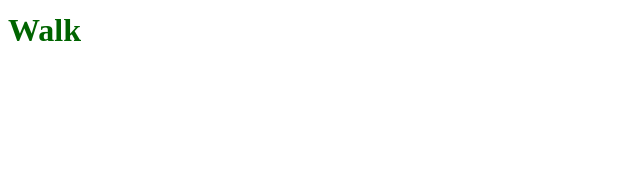
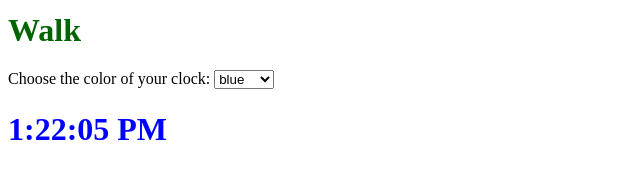
Before and after one commit to justCallMeArslan/react, a React (Vite) app in the folder practice/reactDev-exercises/: page / in a window 1280 px wide. Shown: the part 737-911 px from the top of the page, without its empty margins (0-640 px from the left). Before the commit the page ends 815 px from the top, so only its background shows below. Built offline with nearby package versions, Linux system fonts and the light colour scheme.

Commit message:
docs: completed exercise 1 and started exercise 2

```diff
--- a/practice/reactDev-exercises/src/fixNotUpdating.jsx
+++ b/practice/reactDev-exercises/src/fixNotUpdating.jsx
@@ -1,10 +1,63 @@
-import { useState } from 'react';
+import { useState, useEffect } from "react";
 
-export default function Clock(props) {
-    const [color, setColor] = useState(props.color);
+
+// export default function Clock(props) {
+//     return (
+//         <h1 style={{ color: props.color }}>
+//             {props.time}
+//         </h1>
+//     );
+// }
+
+export default function Clock() {
+
+    const palette = [{
+        id: 0,
+        color: "blue"
+    },
+    {
+        id: 1,
+        color: "red"
+    },
+    {
+        id: 2,
+        color: "purple"
+    }
+    ]
+
+    const [color, setColor] = useState(palette[0].color);
+    const [currentTime, setCurrentTime] = useState(new Date().toLocaleTimeString());
+
+
+    useEffect(() => {
+        const intervalId = setInterval(() => {
+            setCurrentTime(new Date().toLocaleTimeString())
+        }, 1000);
+        return () => clearInterval(intervalId);
+    }, []);
+
     return (
-        <h1 style={{ color: color }}>
-            {props.time}
-        </h1>
-    );
+        <div>
+
+            <label htmlFor="clock-color">
+                Choose the color of your clock:{" "}
+            </label>
+
+            <select
+                className="clock-color"
+                value={color}
+                onChange={(e) => setColor(e.target.value)}>
+                {palette.map((item) => (
+                    <option key={item.id} value={item.color}>
+                        {item.color}
+                    </option>
+                ))}
+            </select>
+
+            <h1 style={{ color: color }}>
+                {currentTime}
+            </h1>
+
+        </div>
+    )
 }
```
